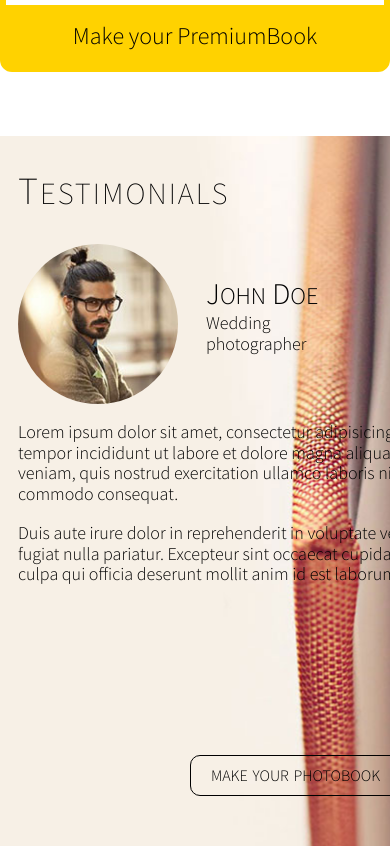
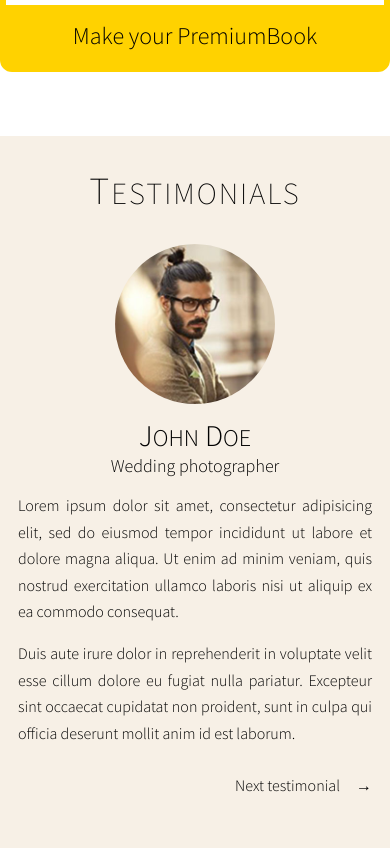
Before and after one commit to icanandiwill23/photobook, a website: page app/index.html in a window 390 px wide. Shown: the part 4820-5668 px from the top of the page. Drawn offline with Linux system fonts and the light colour scheme.

Commit message:
Completed Testimonials Desktop & Mobile version slick slider in the future

```diff
--- a/app/assets/styles/modules/_generic-content-container.css
+++ b/app/assets/styles/modules/_generic-content-container.css
@@ -1,6 +1,13 @@
 .generic-content-container{
   p{
-    font-size: 1.125rem;
+    font-size: 1rem;
     font-weight: 300;
+    line-height: 1.65;
+
+    @mixin atSmall{
+      font-size: 1.125rem;
+      line-height: 1.4;
+
+    }
   }
 }
--- a/app/assets/styles/modules/_page-section.css
+++ b/app/assets/styles/modules/_page-section.css
@@ -10,6 +10,11 @@
   }
 
   &--testimonials-bg{
-    background: url("/assets/images/testimonials-bg-hi-dpi.jpg") no-repeat top center;
+    background-color: $mainBrown;
+
+    @mixin atLarge{
+      background: url("/assets/images/testimonials-bg-hi-dpi.jpg") no-repeat top center;
+      background-size: cover;
+    }
   }
 }
--- a/app/assets/styles/modules/_section-title.css
+++ b/app/assets/styles/modules/_section-title.css
@@ -21,7 +21,9 @@
     margin-top: 0;
   }
 
-  &--left-align{
-    text-align: left;
+  &--left-align-on-large{
+    @mixin atLarge{
+      text-align: left;
+    }
   }
 }
--- a/app/assets/styles/modules/_testimonials.css
+++ b/app/assets/styles/modules/_testimonials.css
@@ -2,21 +2,31 @@
   position: relative;
 
   &__text-content{
-
   }
 
   &__testimony{
-    float: left;
-    margin-right: 28px;
     height: 160px;
     width: 160px;
     border-radius: 50%;
     overflow: hidden;
+    margin-left: auto;
+    margin-right: auto;
+
+    @mixin atMedium{
+      float: left;
+      margin-right: 28px;
+      margin-left: 0;
+    }
   }
 
   &__testimony-info{
     @mixin clearfix;
-    padding-top: 9%;
+    padding-top: 4%;
+    text-align: center;
+
+    @mixin atMedium{
+      text-align: left;
+    }
   }
 
   &__name{
@@ -34,26 +44,41 @@
   }
 
   &__description{
-    width: 34.6875rem;
-    margin-bottom: 40px;
+    width: 100%;
+    text-align: justify;
+    margin-bottom: 30px;
+
+    @mixin atLarge{
+      text-align: left;
+      width: 34.6875rem;
+      margin-bottom: 40px;
+    }
   }
 
   &__next{
     display: block;
     text-align: right;
-    width: 34.6875rem;
+    width: 100%;
     text-decoration: none;
     color: #000;
     font-weight: 300;
-  }
 
-  &__arrow{
-    transform: scaleX(1.2);
+    &:hover{
+      text-decoration: underline;
+    }
+
+    @mixin atLarge{
+      width: 34.6875rem;
+    }
   }
 
   &__link{
     margin-top: 112px;
-    width: 34.6875rem;
     text-align: center;
+    width: 100%;
+
+    @mixin atLarge{
+      width: 34.6875rem;
+    }
   }
 }
--- a/app/index.html
+++ b/app/index.html
@@ -184,12 +184,10 @@
 
    <section id="testimonials-id" class="testimonials page-section page-section--testimonials-bg">
      <div class="wrapper">
-       <div class="testimonials__text-content">
-         <div class="row generic-content-container">
-           <div class="row__medium-8">
-             <h2 class="section-title section-title--no-t-margin section-title--left-align">T<small>estimonials</small></h2>
+       <div class="testimonials__text-content generic-content-container">
+             <h2 class="section-title section-title--no-t-margin section-title--left-align-on-large">T<small>estimonials</small></h2>
              <div class="testimonials__testimony">
-               <img src="assets/images/john-doe.jpg" alt="">
+               <img srcset="assets/images/john-doe.jpg 166w, assets/images/john-doe-hi-dpi.jpg 332w" alt="John Doe Wedding Photographer">
              </div>
              <div class="testimonials__testimony-info">
                <h3 class="testimonials__name">J<small>ohn</small> D<small>oe</small></h3>
@@ -202,15 +200,9 @@
                <p>Duis aute irure dolor in reprehenderit in voluptate velit esse cillum dolore eu fugiat nulla pariatur. Excepteur sint occaecat cupidatat non proident, sunt in culpa qui officia deserunt mollit anim id est laborum. </p>
              </div>
 
-             <a class="testimonials__next" href="#">Next testimonial <span class="testimonials__arrow">&rarr;</span></a>
+             <a class="testimonials__next" href="#">Next testimonial &nbsp;&nbsp;&nbsp;<span class="testimonials__arrow"> &rarr;</span></a>
 
              <p class="testimonials__link"><a class="btn" href="#">Make your photobook</a></p>
-           </div>
-
-           <div class="row__medium-4">
-
-           </div>
-         </div>
        </div>
      </div>
    </section>
--- a/app/temp/styles/styles.css
+++ b/app/temp/styles/styles.css
@@ -735,7 +735,15 @@ img{
   }
 
 .page-section--testimonials-bg{
-    background: url("/assets/images/testimonials-bg-hi-dpi.jpg") no-repeat top center;
+    background-color: #f7f0e6;
+  }
+
+@media only screen and (min-width: 992px){
+
+.page-section--testimonials-bg{
+      background: url("/assets/images/testimonials-bg-hi-dpi.jpg") no-repeat top center;
+      background-size: cover
+  }
   }
 
 .section-title{
@@ -768,8 +776,11 @@ img{
     margin-top: 0;
   }
 
-.section-title--left-align{
-    text-align: left;
+@media only screen and (min-width: 992px){
+
+.section-title--left-align-on-large{
+      text-align: left
+  }
   }
 
 .ready-solutions{
@@ -938,26 +949,42 @@ img{
 }
 
 .testimonials__text-content{
-
   }
 
 .testimonials__testimony{
-    float: left;
-    margin-right: 28px;
     height: 160px;
     width: 160px;
     border-radius: 50%;
     overflow: hidden;
+    margin-left: auto;
+    margin-right: auto;
+  }
+
+@media only screen and (min-width: 768px){
+
+.testimonials__testimony{
+      float: left;
+      margin-right: 28px;
+      margin-left: 0
+  }
   }
 
 .testimonials__testimony-info{
-    padding-top: 9%;
+    padding-top: 4%;
+    text-align: center;
   }
 
 .testimonials__testimony-info:after{
     content: "";
     clear: both;
     display: table;
+  }
+
+@media only screen and (min-width: 768px){
+
+.testimonials__testimony-info{
+      text-align: left
+  }
   }
 
 .testimonials__name{
@@ -975,31 +1002,63 @@ img{
   }
 
 .testimonials__description{
-    width: 34.6875rem;
-    margin-bottom: 40px;
+    width: 100%;
+    text-align: justify;
+    margin-bottom: 30px;
+  }
+
+@media only screen and (min-width: 992px){
+
+.testimonials__description{
+      text-align: left;
+      width: 34.6875rem;
+      margin-bottom: 40px
+  }
   }
 
 .testimonials__next{
     display: block;
     text-align: right;
-    width: 34.6875rem;
+    width: 100%;
     text-decoration: none;
     color: #000;
     font-weight: 300;
   }
 
-.testimonials__arrow{
-    -webkit-transform: scaleX(1.2);
-            transform: scaleX(1.2);
+.testimonials__next:hover{
+      text-decoration: underline;
+    }
+
+@media only screen and (min-width: 992px){
+
+.testimonials__next{
+      width: 34.6875rem
+  }
   }
 
 .testimonials__link{
     margin-top: 112px;
-    width: 34.6875rem;
     text-align: center;
+    width: 100%;
+  }
+
+@media only screen and (min-width: 992px){
+
+.testimonials__link{
+      width: 34.6875rem
+  }
   }
 
 .generic-content-container p{
-    font-size: 1.125rem;
+    font-size: 1rem;
     font-weight: 300;
+    line-height: 1.65;
   }
+
+@media only screen and (min-width: 530px){
+
+.generic-content-container p{
+      font-size: 1.125rem;
+      line-height: 1.4
+  }
+  }
```
Also changed, not shown: app/assets/images/john-doe-hi-dpi-i.jpg (renamed from app/assets/images/john-doe-hi-dpi-i-.jpg), app/assets/images/john-doe-hi-dpi.jpg (renamed from app/assets/images/john-doe-hi-dpi-.jpg), app/assets/images/testimonials-bg-hi-dpi-i.jpg (deleted), app/assets/images/testimonials-bg-i.jpg (deleted), app/assets/images/testimonials-bg.jpg (deleted).
